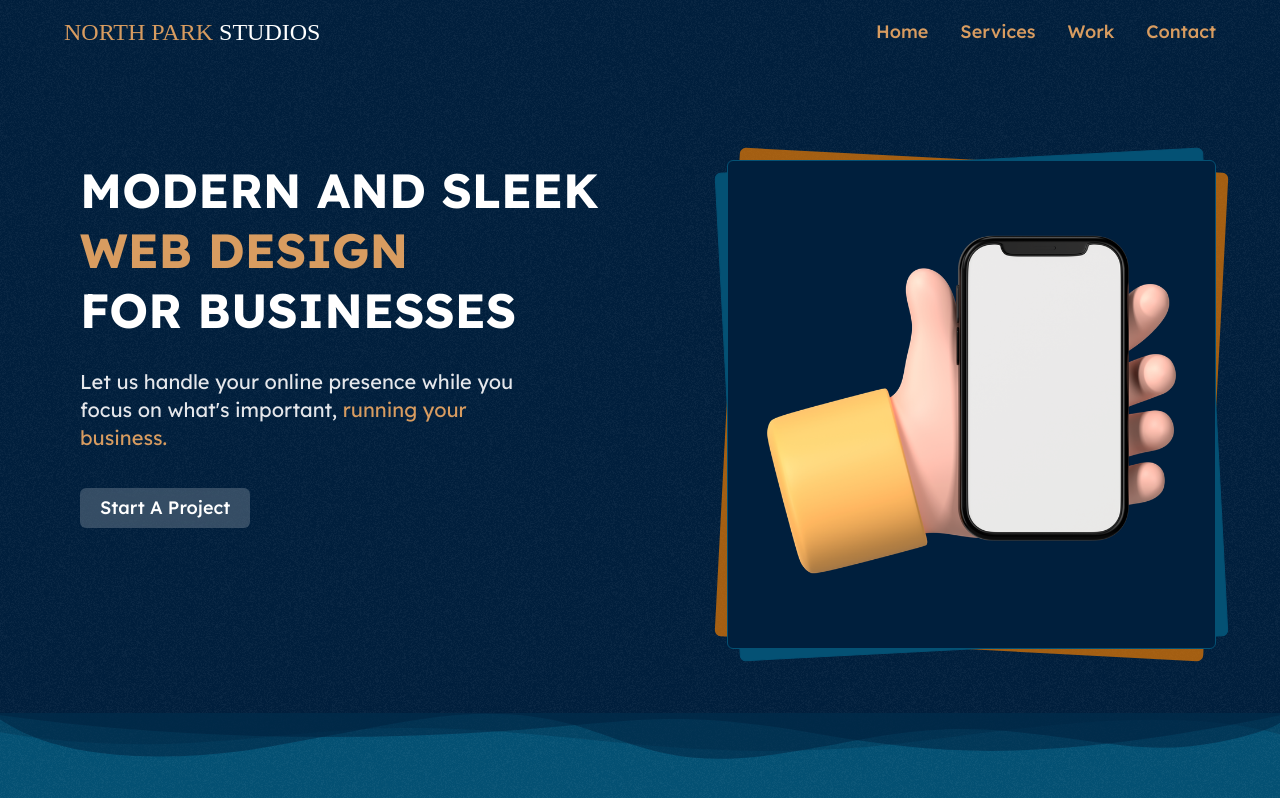
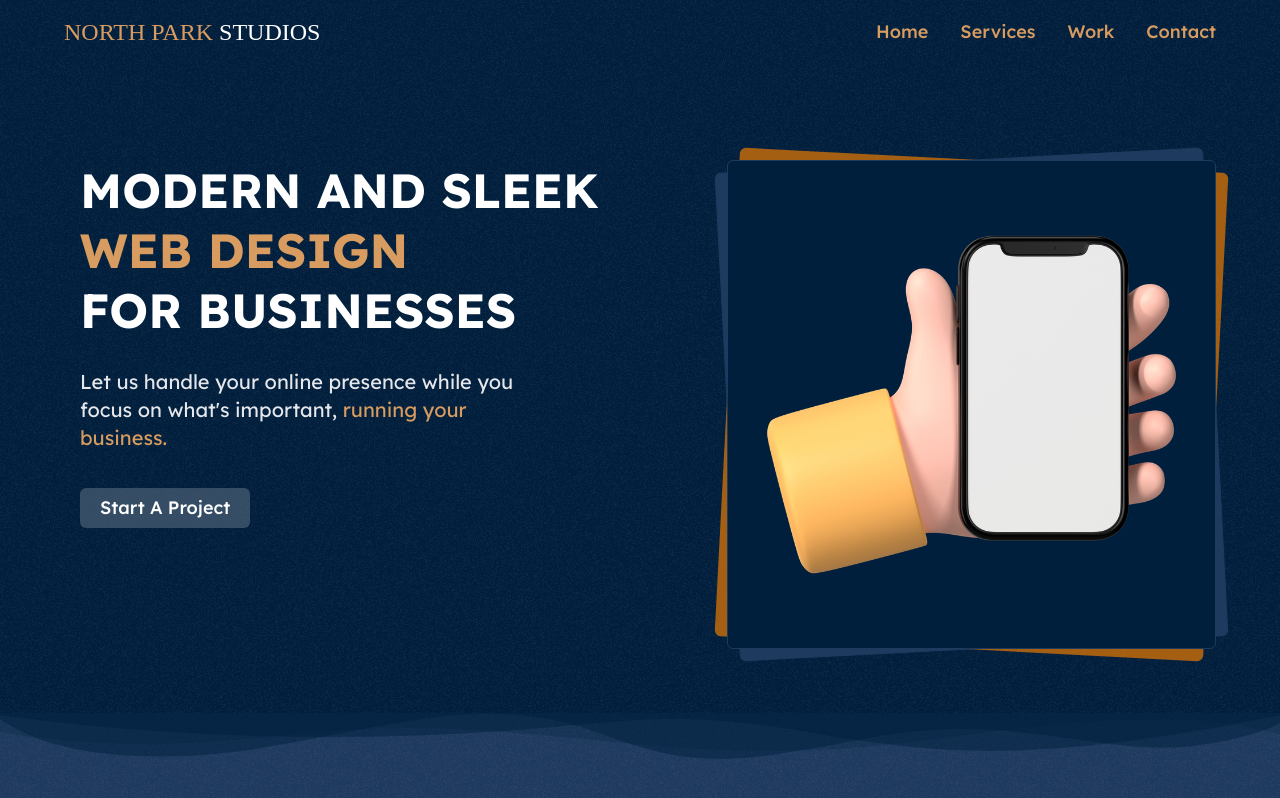
Before and after one commit to isai7710/design-studio, a React (Vite) app: page / in a window 1280 px wide. Shown: the top 798 px of the page. Built offline with nearby package versions, Linux system fonts and the light colour scheme; a web font is replaced by a local one.

Commit message:
added better looking navy blue color

```diff
--- a/src/index.css
+++ b/src/index.css
@@ -4,7 +4,7 @@
 
 @theme {
   --color-midnight-blue: oklch(23.65% 0.0682 250.7);
-  --color-navy-blue: oklch(41.2% 0.0877 236.61);
+  --color-navy-blue: oklch(34.62% 0.0736 256.04);
   --color-desert-sun: oklch(73.79% 0.1051 64.95);
   --color-accent: oklch(69.1% 0.1693 55.89);
   --font-lexend: "Lexend", "sans-serif";
```
